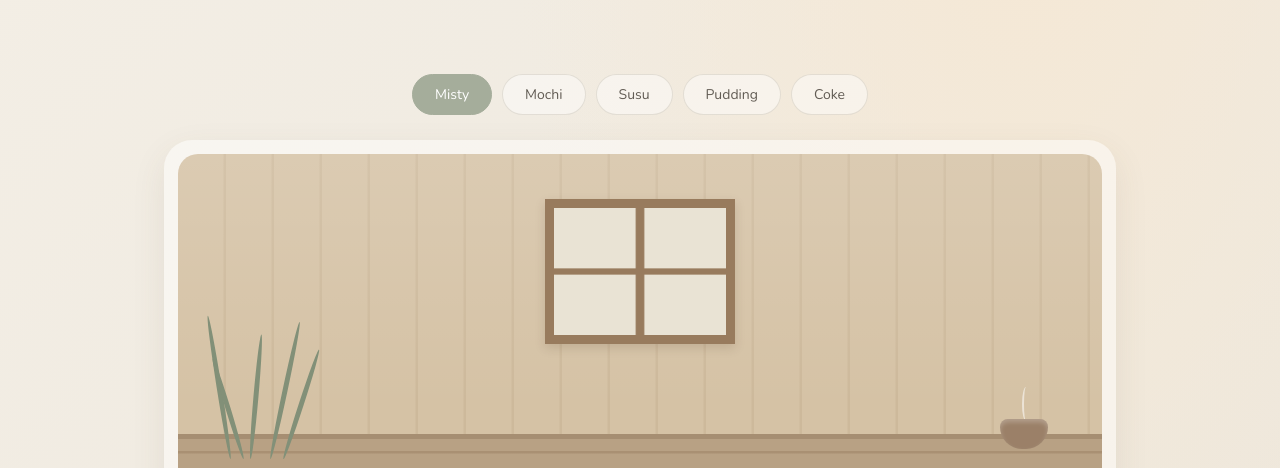
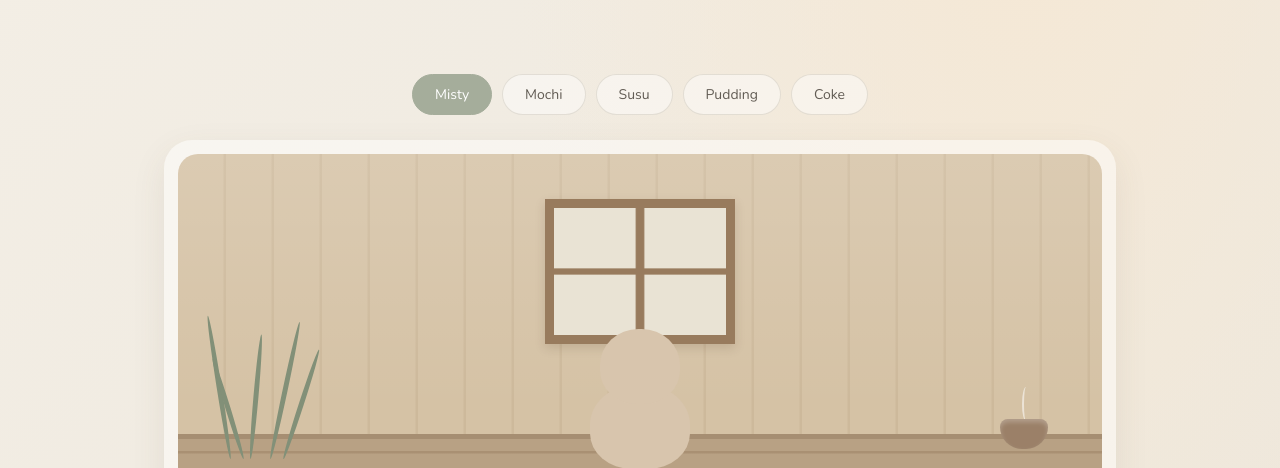
Before and after one commit to littlebun369/nappy-cat, a plain HTML site: page index.html in a window 1280 px wide. Shown: the part 335-803 px from the top of the page. Drawn offline with nearby package versions, Linux system fonts and the light colour scheme.

Commit message:
Update style.css

```diff
--- a/style.css
+++ b/style.css
@@ -866,3 +866,34 @@ background: radial-gradient(
   border-left: 2px solid rgba(255,255,255,0.55);
   border-radius: 50%;
 }
+
+/* Misty - simple back view */
+
+.misty-cat {
+  position: absolute;
+  left: 50%;
+  bottom: 0;
+  transform: translateX(-50%);
+  width: 130px;
+  height: 140px;
+}
+
+.misty-body {
+  position: absolute;
+  bottom: 0;
+  left: 15px;
+  width: 100px;
+  height: 85px;
+  background: #d8c5ad;
+  border-radius: 48% 48% 42% 42%;
+}
+
+.misty-head {
+  position: absolute;
+  top: 0;
+  left: 25px;
+  width: 80px;
+  height: 75px;
+  background: #d8c5ad;
+  border-radius: 48% 48% 45% 45%;
+}
```
